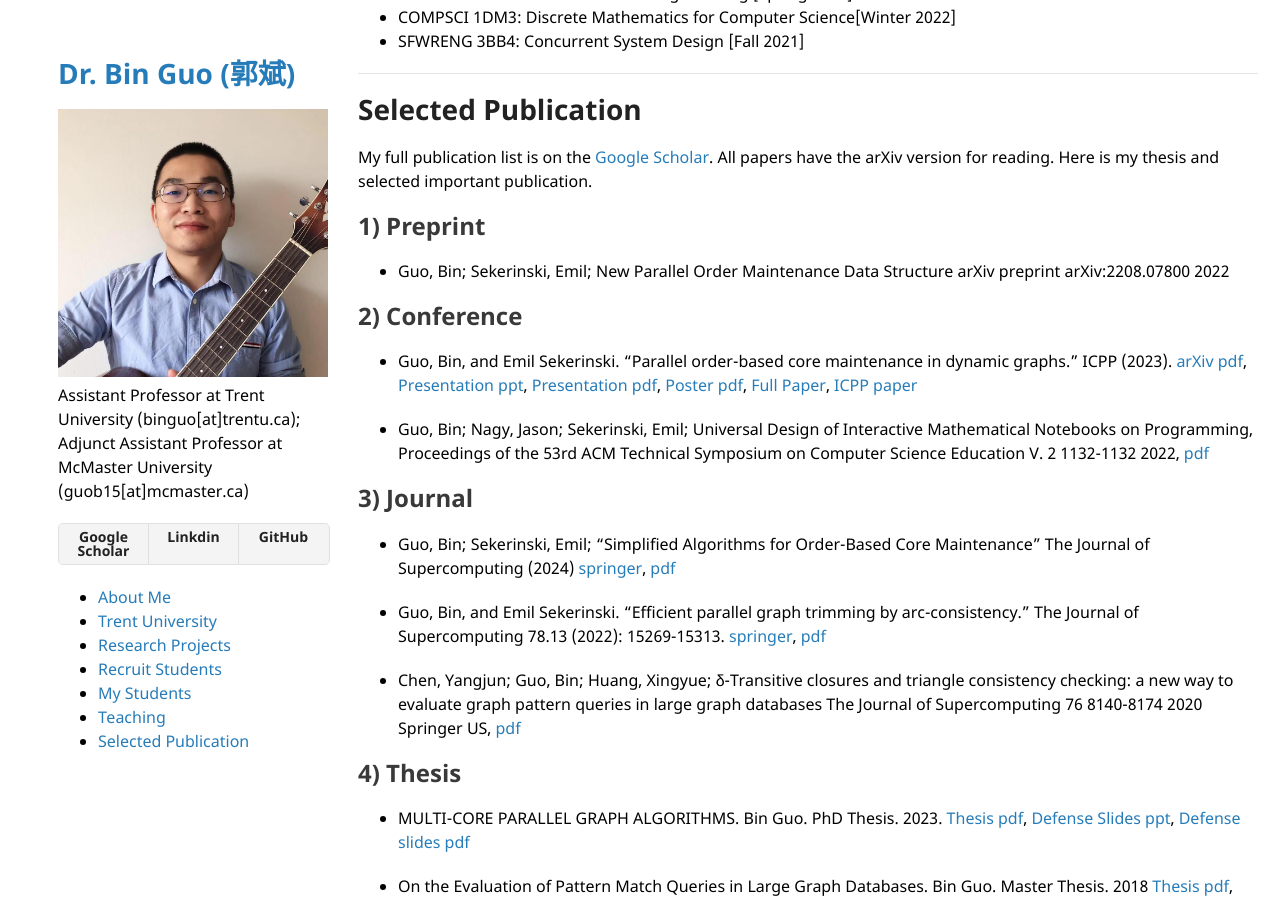
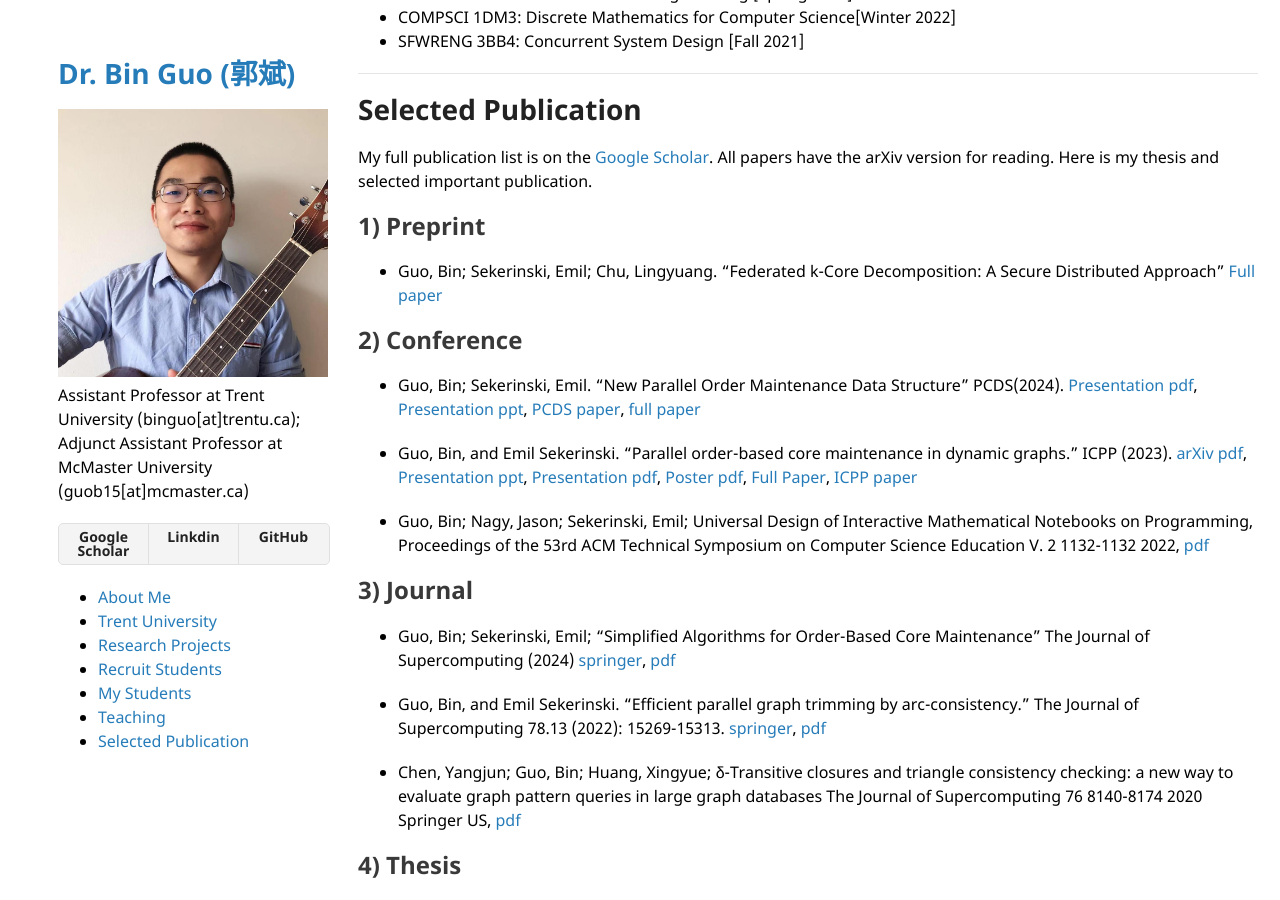
Before and after one commit to bin-guo/bin-guo.github.io, a Jekyll site: the page built from index.md, in a window 1280 px wide and 900 px high, scrolled down 5302 px. Built offline with Jekyll 4.4.1, drawn with Linux system fonts in a browser that asks for light colours; our own code applies the rules of GitHub Pages for plain Markdown files.

Commit message:
publication

```diff
--- a/index.md
+++ b/index.md
@@ -157,9 +157,11 @@ Here is my thesis and selected important publication.
 ## 1) Preprint
 
 
-- Guo, Bin; Sekerinski, Emil; 	New Parallel Order Maintenance Data Structure	arXiv preprint arXiv:2208.07800				2022
+- Guo, Bin; Sekerinski, Emil; Chu, Lingyuang. "Federated k-Core Decomposition: A Secure Distributed Approach" [Full paper](https://arxiv.org/pdf/2410.02544)
 
 ## 2) Conference
+- Guo, Bin; Sekerinski, Emil. "New Parallel Order Maintenance Data Structure" PCDS(2024). [Presentation pdf](publication/PCDS2024/PCDS-BinGuo.pdf), [Presentation ppt](publication/PCDS2024/PCDS-BinGuo.pptx), [PCDS paper](publication/PCDS2024/PCDS-BinGuo.pdf), [full paper](https://arxiv.org/pdf/2208.07800)
+
 - Guo, Bin, and Emil Sekerinski. "Parallel order-based core maintenance in dynamic graphs." ICPP (2023). [arXiv pdf](https://arxiv.org/pdf/2210.14290.pdf), [Presentation ppt](publication/icpp2023/icpp23-2.pptx), [Presentation pdf](publication/icpp2023/icpp23-2.pdf), [Poster pdf](publication/icpp2023/icpp23-poster.pdf), [Full Paper](publication/icpp2023/paralle-om-full-paper.pdf), [ICPP paper](publication/icpp2023/parallel-om-icpp.pdf)
 
 - Guo, Bin; Nagy, Jason; Sekerinski, Emil; 	Universal Design of Interactive Mathematical Notebooks on Programming,	Proceedings of the 53rd ACM Technical Symposium on Computer Science Education V. 2			1132-1132	2022, [pdf](publication/sigcse2022.pdf)
```
